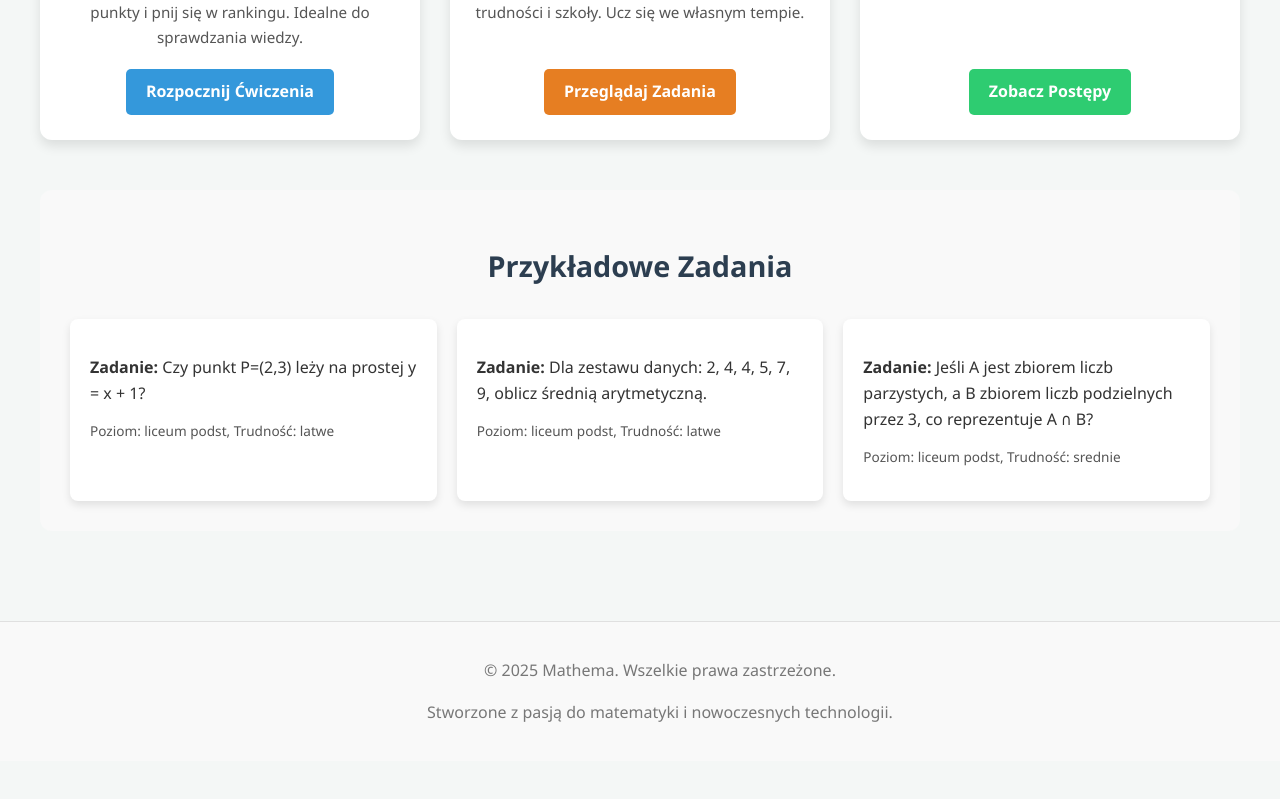
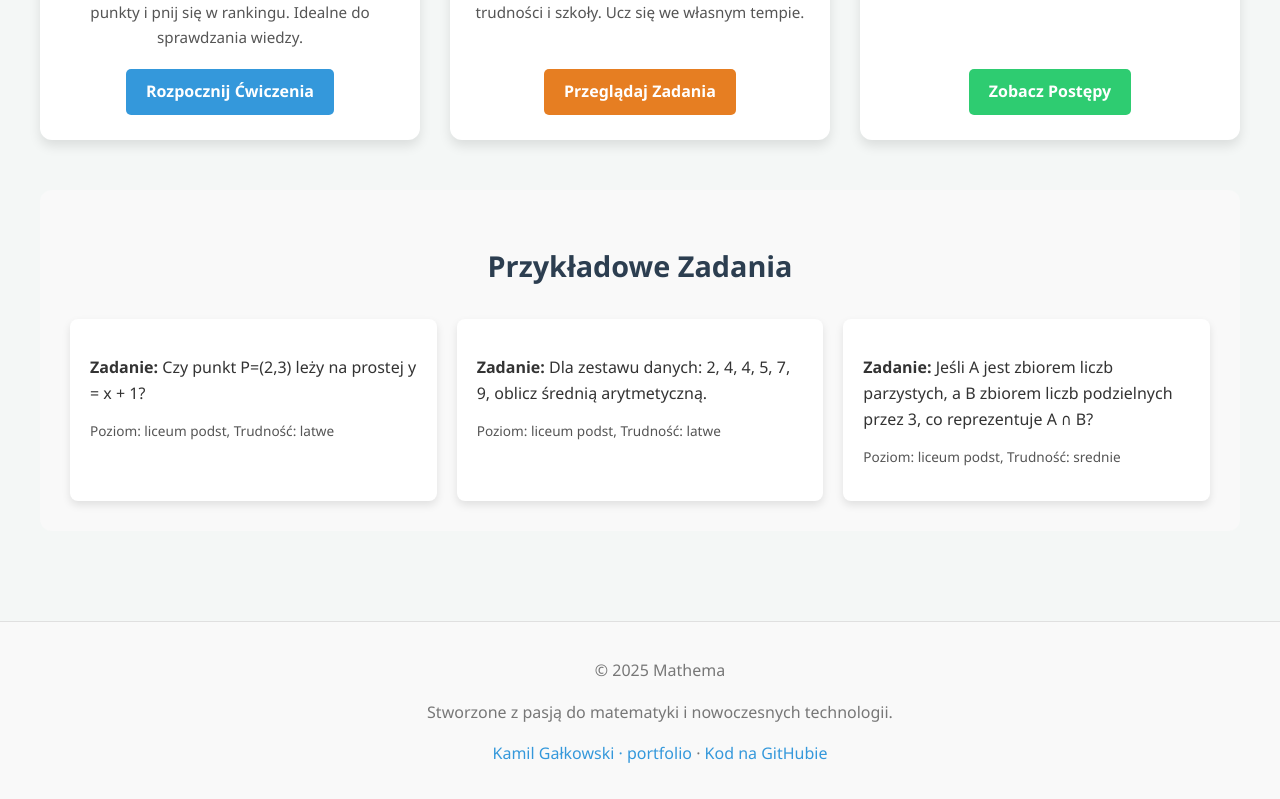
Before and after one commit to Tolemak/mathema, a React (Vite) app: page / in a window 1280 px wide. Shown: the part 465-1264 px from the top of the page. Before the commit the page ends 1226 px from the top, so only its background shows below. Built offline with nearby package versions, Linux system fonts and the light colour scheme.

Commit message:
Link the footer to the portfolio and the repository

```diff
--- a/src/components/Footer.tsx
+++ b/src/components/Footer.tsx
@@ -3,8 +3,17 @@ import React from 'react';
 const Footer: React.FC = () => {
   return (
     <footer className="main-footer">
-      <p>&copy; {new Date().getFullYear()} Mathema. Wszelkie prawa zastrzeżone.</p>
+      <p>&copy; {new Date().getFullYear()} Mathema</p>
       <p>Stworzone z pasją do matematyki i nowoczesnych technologii.</p>
+      <p className="footer-links">
+        <a href="https://kamil-galkowski.pl" target="_blank" rel="noopener noreferrer">
+          Kamil Gałkowski · portfolio
+        </a>
+        {' · '}
+        <a href="https://github.com/Tolemak/mathema" target="_blank" rel="noopener noreferrer">
+          Kod na GitHubie
+        </a>
+      </p>
     </footer>
   );
 };
--- a/src/styles/global.css
+++ b/src/styles/global.css
@@ -87,6 +87,16 @@ body {
   color: var(--text-light);
   background-color: var(--bg-card-alt);
   width: 100%;
+}
+
+.footer-links a {
+  color: var(--accent);
+  text-decoration: none;
+}
+
+.footer-links a:hover {
+  color: var(--accent-hover);
+  text-decoration: underline;
 }
 
 .theme-toggle-btn {
```
